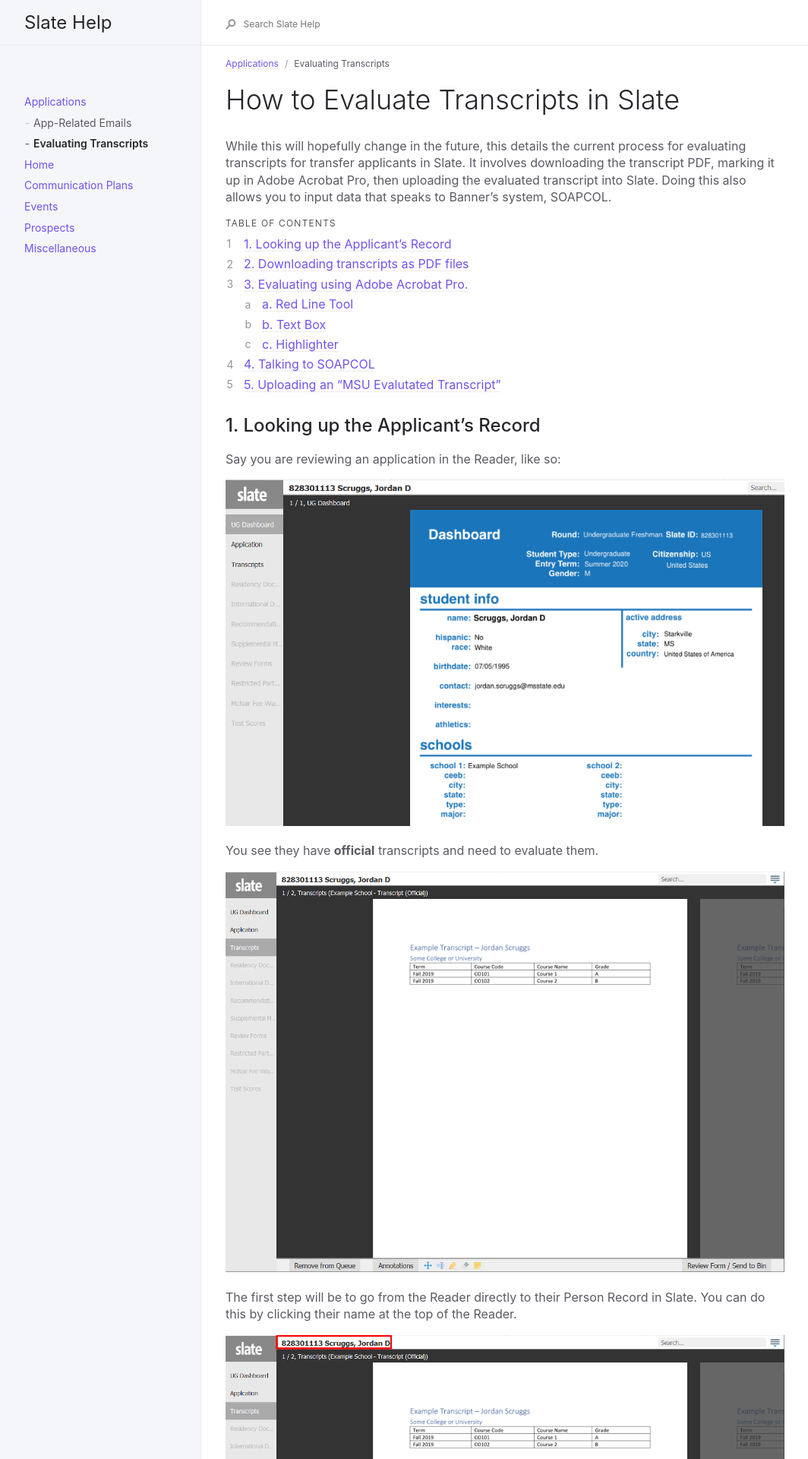
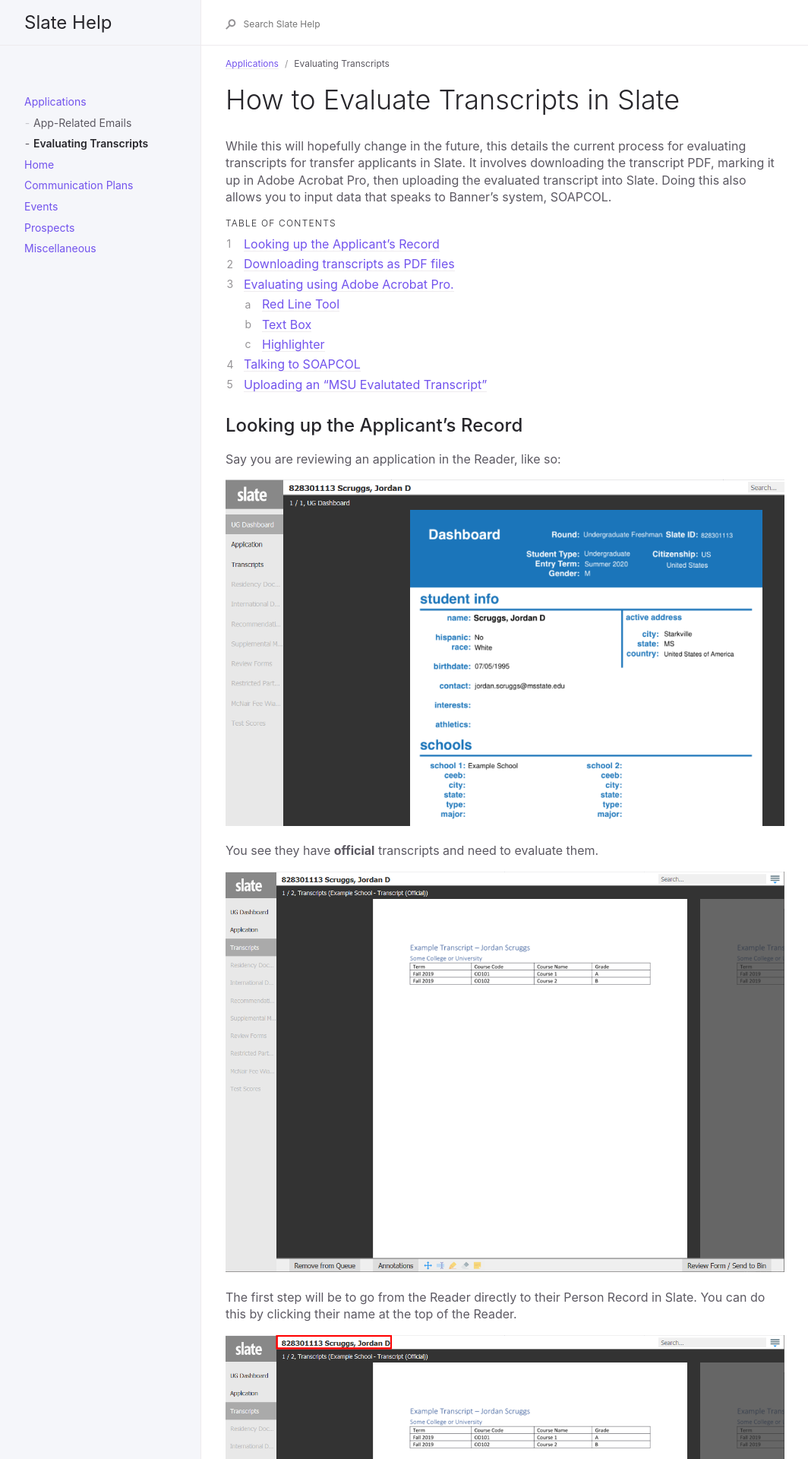
Before and after one commit to oretoise/docs, a Jekyll site: the page built from _docs/applications/transcripts.md, in a window 1280 px wide. Shown: the top 1920 px of the page at 76% size, without its empty margins (91-1155 px from the left). Built offline with Jekyll 4.4.1, drawn with Linux system fonts in a browser that asks for light colours; some of the changed text lies outside the part shown.

Commit message:
Get rid of numbered headings.

```diff
--- a/_docs/applications/transcripts.md
+++ b/_docs/applications/transcripts.md
@@ -17,7 +17,7 @@ While this will hopefully change in the future, this details the current process
 1. TOC
 {:toc}
 
-## 1. Looking up the Applicant's Record
+## Looking up the Applicant's Record
 Say you are reviewing an application in the Reader, like so:
 
 ![An app in the reader.]({{site.url}}{{site.baseurl}}/assets/images/applications/evaluating-transcripts/reader.png)
@@ -38,7 +38,7 @@ This will open their person record, like so:
 
 ![A view of the Person Record, application tab.]({{site.url}}{{site.baseurl}}/assets/images/applications/evaluating-transcripts/application_view.png)
 
-## 2. Downloading transcripts as PDF files
+## Downloading transcripts as PDF files
 From the application tab, scroll down and you should see a list of materials, documents associated with the application.
 
 ![The materials list]({{site.url}}{{site.baseurl}}/assets/images/applications/evaluating-transcripts/materials_list.png)
@@ -65,19 +65,19 @@ In Chrome, the download button looks like this:
 
 Either one will launch a traditional Save As dialog. Select your download location and hit Save.
 
-## 3. Evaluating using Adobe Acrobat Pro.
+## Evaluating using Adobe Acrobat Pro.
 This guide is not meant to replace Admissions' process for evaluating transcripts, merely to show you the tools in Acrobat to make it possible. You can find these tools under the "Comment" menu on the right-hand side.
 
 ![Acrobat's Comment Tools]({{site.url}}{{site.baseurl}}/assets/images/applications/evaluating-transcripts/comment_tools.png)
 
-### a. Red Line Tool
+### Red Line Tool
 To mark through courses with a red line, use the red line tool, located here:
 
 ![Red line tool]({{site.url}}{{site.baseurl}}/assets/images/applications/evaluating-transcripts/red_line.png)
 
 With the tool active, highlight the text you want to mark through.
 
-### b. Text Box
+### Text Box
 To add text, select the text-box tool. Click where you want to begin typing, then type your text.
 
 ![Text box tool]({{site.url}}{{site.baseurl}}/assets/images/applications/evaluating-transcripts/text_box.png)
@@ -86,12 +86,12 @@ To change fonts, text color, and size, use the small "Add Text Comment" window/b
 
 ![Add text comment window]({{site.url}}{{site.baseurl}}/assets/images/applications/evaluating-transcripts/add_text_comment.png)
 
-### c. Highlighter
+### Highlighter
 Highlighting text works exactly the same as the red-line tool. Simply select the highlighter and highlight the text.
 
 ![Red line tool]({{site.url}}{{site.baseurl}}/assets/images/applications/evaluating-transcripts/highlighter.png)
 
-## 4. Talking to SOAPCOL
+## Talking to SOAPCOL
 From a person record in Slate, like so:
 
 ![A view of the Person Record, application tab.]({{site.url}}{{site.baseurl}}/assets/images/applications/evaluating-transcripts/application_view.png)
@@ -108,7 +108,7 @@ This will bring up the Edit form for that institution. From here you can add the
 
 ![Institution Edit Form]({{site.url}}{{site.baseurl}}/assets/images/applications/evaluating-transcripts/institution_edit_form.png)
 
-## 5. Uploading an "MSU Evalutated Transcript"
+## Uploading an "MSU Evalutated Transcript"
 From the person record in Slate, select either the Application or Materials tab, like so:
 
 ![The materials list]({{site.url}}{{site.baseurl}}/assets/images/applications/evaluating-transcripts/materials_list.png)
--- a/_docs/events/after-event.md
+++ b/_docs/events/after-event.md
@@ -19,7 +19,7 @@ Say you need to add prospects to an event after the event is over. Slate makes t
 1. TOC
 {:toc}
 
-## 1. Pull up the event in Slate.
+## Pull up the event in Slate.
 Simply login to [Slate](https://goto.msstate.edu/manage) with your netID and netPassword. If you cannot access Slate, contact [Jordan](mailto:jordan.scruggs@msstate.edu) via email.
 
 Next, click on the Events tab up top.
@@ -30,7 +30,7 @@ From the calendar view, click on the event you wish to register someone for.
 
 ![Events Listing]({{site.url}}{{site.baseurl}}/assets/images/events/events_listing.png)
 
-## 2. Verify the Event.
+## Verify the Event.
 Ensure that the event you clicked on is:
 
 * One of our events. It should be using the "CDE Events Template".
@@ -38,7 +38,7 @@ Ensure that the event you clicked on is:
 
 ![Verify you chose the right event!]({{site.url}}{{site.baseurl}}/assets/images/events/event_verify.png)
 
-## 3. Fill out the Form.
+## Fill out the Form.
 Click on the "New Registration" link underneath "Registrants".
 
 ![New Registration Link]({{site.url}}{{site.baseurl}}/assets/images/events/new_registration.png)
```
